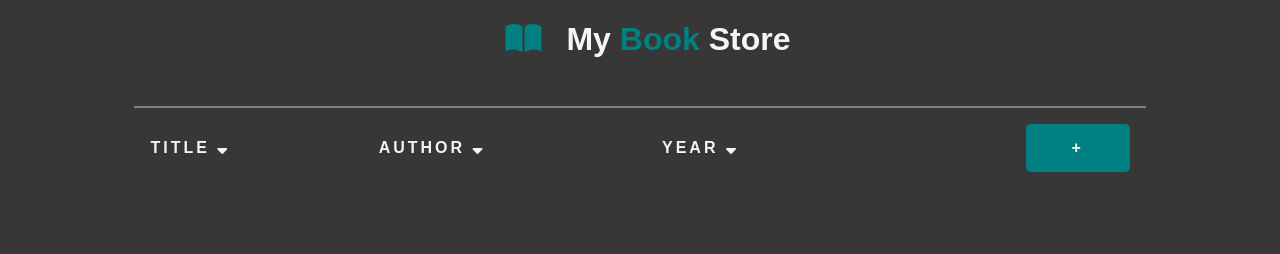
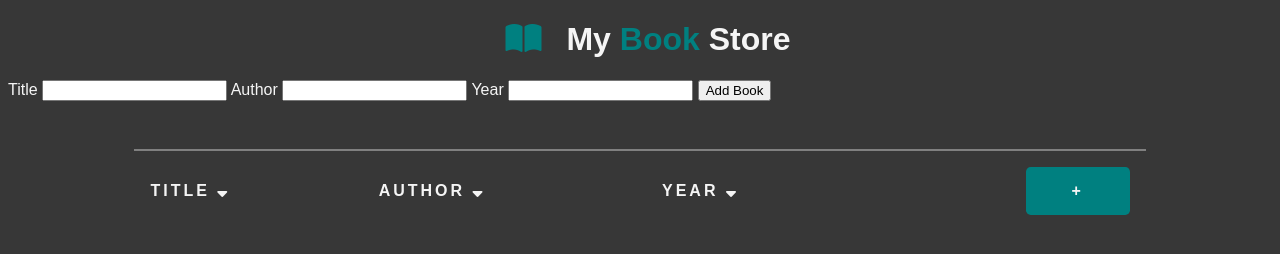
Before and after one commit to philippe76/book-store, a plain HTML site: page index.html in a window 1280 px wide. Drawn offline with Linux system fonts and the light colour scheme; a web font is replaced by a local one.

Commit message:
Add form

```diff
--- a/index.html
+++ b/index.html
@@ -12,6 +12,16 @@
     <header>
         <h1><i class="fas fa-book-open"></i> My <span>Book </span>Store </h1>
     </header>
+
+    <form>
+        <label for="title">Title</label>
+        <input type="text" id="title" required>
+        <label>Author</label>
+        <input type="text" id="author" required>
+        <label for="year">Year</label>
+        <input type="text" id="year" required>
+        <input type="submit" value="Add Book" id="addBook" class="callToAction">
+    </form>
 
     <table>
         <thead>
```
